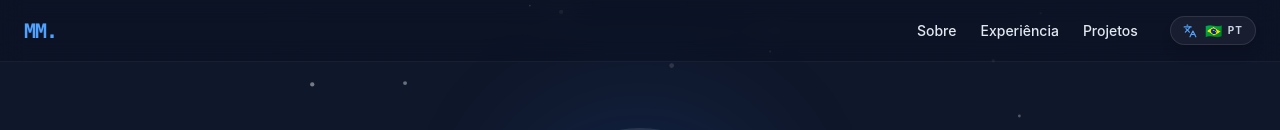
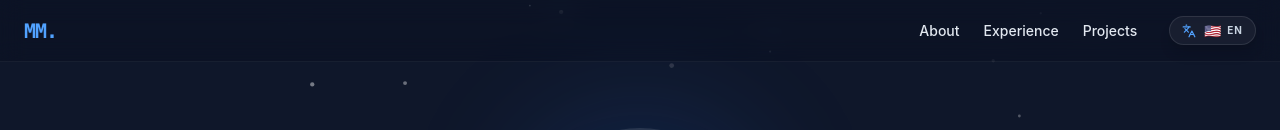
Before and after one commit to MathMoura18/MouraPortfolio, a React (Vite) app: page / in a window 1280 px wide. Shown: the top 130 px of the page. Built offline with nearby package versions, Linux system fonts and the light colour scheme.

Commit message:
traducoes

```diff
--- a/src/components/Header.tsx
+++ b/src/components/Header.tsx
@@ -15,8 +15,8 @@ export const Header = () => {
   // Define qual bandeira e sigla mostrar com base no idioma OPOSTO ao atual
   const languageDisplay =
     i18n.language === "pt"
-      ? { flag: "🇺🇸", label: "EN" }
-      : { flag: "🇧🇷", label: "PT" };
+      ? { flag: "🇧🇷", label: "PT" }
+      : { flag: "🇺🇸", label: "EN" };
 
   const closeMenu = () => setIsOpen(false);
 
@@ -53,7 +53,7 @@ export const Header = () => {
         <button
           onClick={toggleLanguage}
           className="flex items-center gap-2 px-3 py-1.5 rounded-full bg-white/5 border border-white/10 hover:border-blue-500/50 hover:bg-blue-500/10 transition-all group shadow-lg cursor-pointer"
-          title={i18n.language === "pt" ? "English" : "Português"}
+          title={i18n.language === "pt" ? "Português" : "English"}
         >
           <Languages
             size={14}
--- a/src/i18n.js
+++ b/src/i18n.js
@@ -1,23 +1,54 @@
-import i18n from 'i18next';
-import { initReactI18next } from 'react-i18next';
-import LanguageDetector from 'i18next-browser-languagedetector';
+import i18n from "i18next";
+import { initReactI18next } from "react-i18next";
+import LanguageDetector from "i18next-browser-languagedetector";
 
 const resources = {
   pt: {
     translation: {
-      "welcome": "Desenvolvedor de Software",
-      "available": "Disponível para novos desafios",
-      "projects": "Projetos Selecionados",
-      // Adicione todas as suas frases aqui
-    }
+      // Hero / Home
+      welcome: "Desenvolvedor de Software",
+      available: "Disponível para novos desafios",
+
+      // Header Nav
+      nav: {
+        about: "Sobre",
+        experience: "Experiência",
+        projects: "Projetos",
+      },
+
+      // Página de Projetos
+      projects_page: {
+        title: "Projetos",
+        subtitle:
+          "Uma coleção de experimentos, trabalhos acadêmicos e soluções reais desenvolvidas durante minha jornada em Ciência da Computação.",
+        filter_by: "Filtrar por:",
+        all: "Todos",
+      },
+    },
   },
   en: {
     translation: {
-      "welcome": "Software Developer",
-      "available": "Available for new challenges",
-      "projects": "Selected Projects",
-    }
-  }
+      // Hero / Home
+      welcome: "Software Developer",
+      available: "Available for new challenges",
+
+      // Header Nav
+      nav: {
+        about: "About",
+        experience: "Experience",
+        projects: "Projects",
+      },
+
+      // Página de Projetos
+      projects_page: {
+        title: "Projects",
+        subtitle:
+          "A collection of experiments, academic work, and real solutions developed during my Computer Science journey.",
+        filter_by: "Filter by:",
+        all: "All",
+      },
+    },
+  },
 };
 
 i18n
@@ -25,10 +56,10 @@ i18n
   .use(initReactI18next)
   .init({
     resources,
-    fallbackLng: 'pt', // Idioma padrão caso a detecção falhe
+    fallbackLng: "pt", // Idioma padrão caso a detecção falhe
     interpolation: {
-      escapeValue: false
-    }
+      escapeValue: false,
+    },
   });
 
 export default i18n;
```
